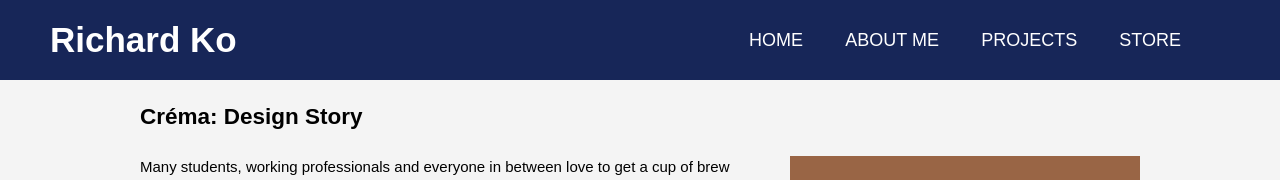
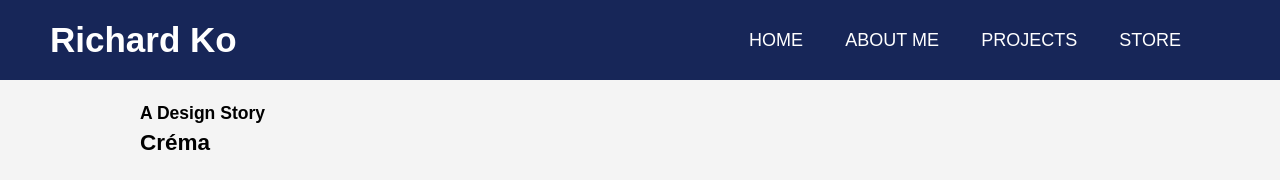
Before and after one commit to 78redok/78redok.github.io, a plain HTML site: page crema.html in a window 1280 px wide. Shown: the top 180 px of the page. Drawn offline with nearby package versions, Linux system fonts and the light colour scheme.

Commit message:
accessibility 3

```diff
--- a/crema.html
+++ b/crema.html
@@ -79,7 +79,8 @@
 
  <section id="proj-section">
     <article>
-        <h2>Créma: Design Story</h2>
+        <h1>A Design Story</h1>
+        <h2>Créma</h2>
         <br>
         <div class="proj-item">
             <p>Many students, working professionals and everyone in between love to get a
```
